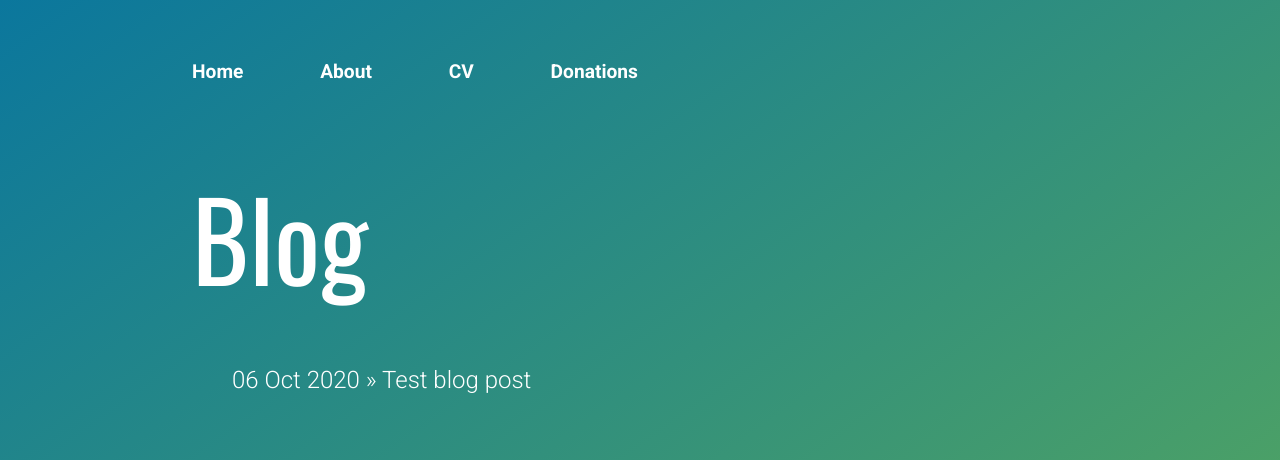
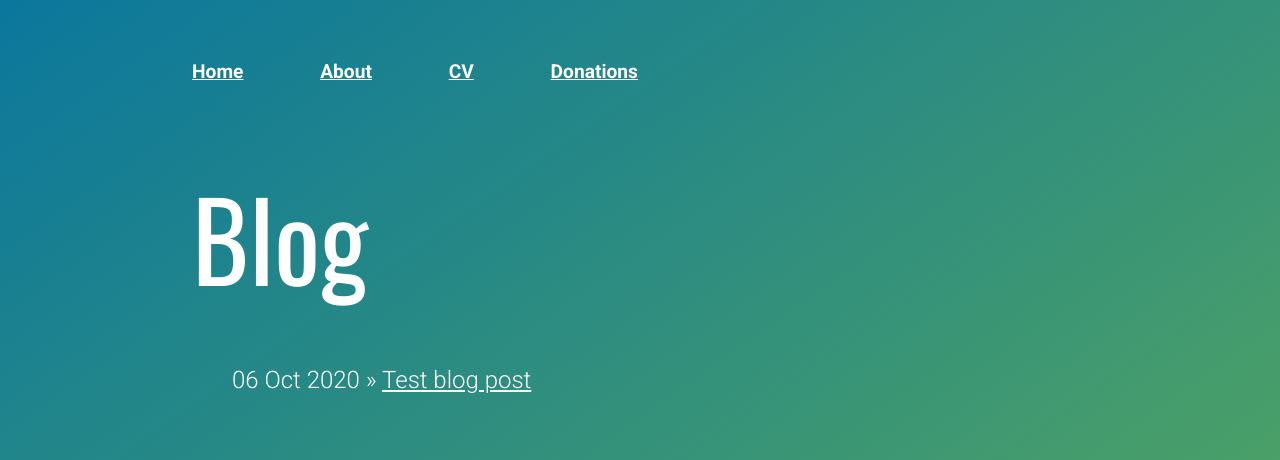
Before and after one commit to molundb/molundb.github.io, a Jekyll site: the page built from blog/index.html, in a window 1280 px wide. Shown: the top 460 px of the page. Built offline with Jekyll 4.4.1, drawn with Linux system fonts in a browser that asks for light colours.

Commit message:
feat: make hyperlinks underlined

```diff
--- a/css/main.css
+++ b/css/main.css
@@ -33,11 +33,8 @@ footer ul li a img {
   margin-bottom: 40px;
 }
 a {
-  text-decoration: none;
+  text-decoration: underline;
   color: white;
-}
-a:hover {
-  text-decoration: underline;
 }
 h1 {
   font-size: 6.8em;
```
